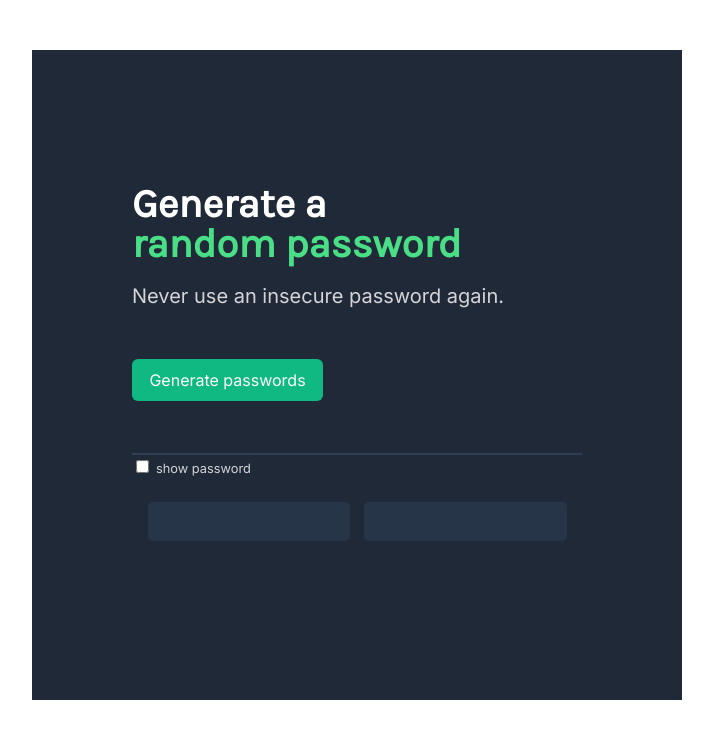
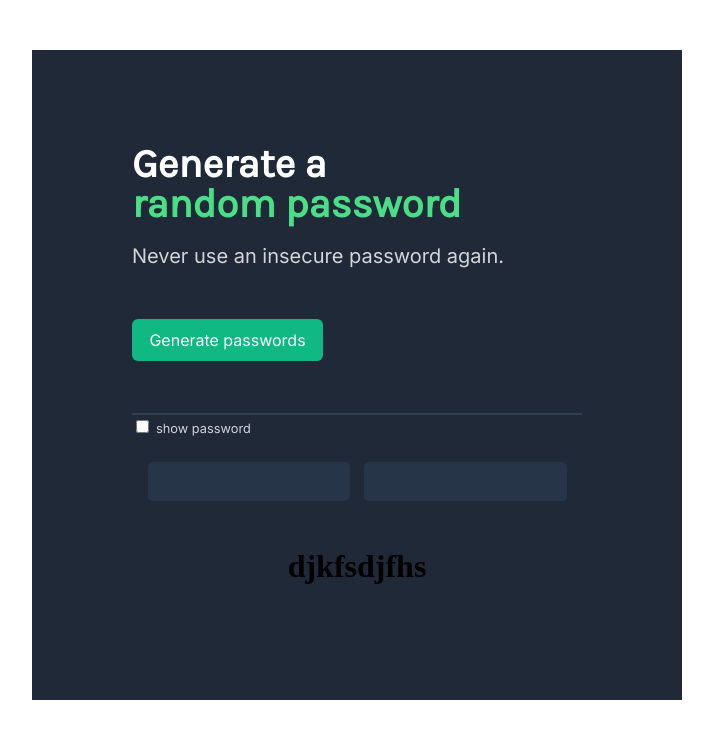
Before and after one commit to rohitgkwd/Git_Demo, a plain HTML site: page index.html in a window 1280 px wide. Shown: the whole page, without its empty margins (283-996 px from the left). Drawn offline with Linux system fonts and the light colour scheme.

Commit message:
firstCommit

```diff
--- a/index.html
+++ b/index.html
@@ -26,6 +26,11 @@
             <button class="btn" onclick="pastePass()" id="gen-pass2"><span> </span></button>
 
 
+
+
+
+        <h1>djkfsdjfhs</h1>
+
         </div>
 
         </div>
```
